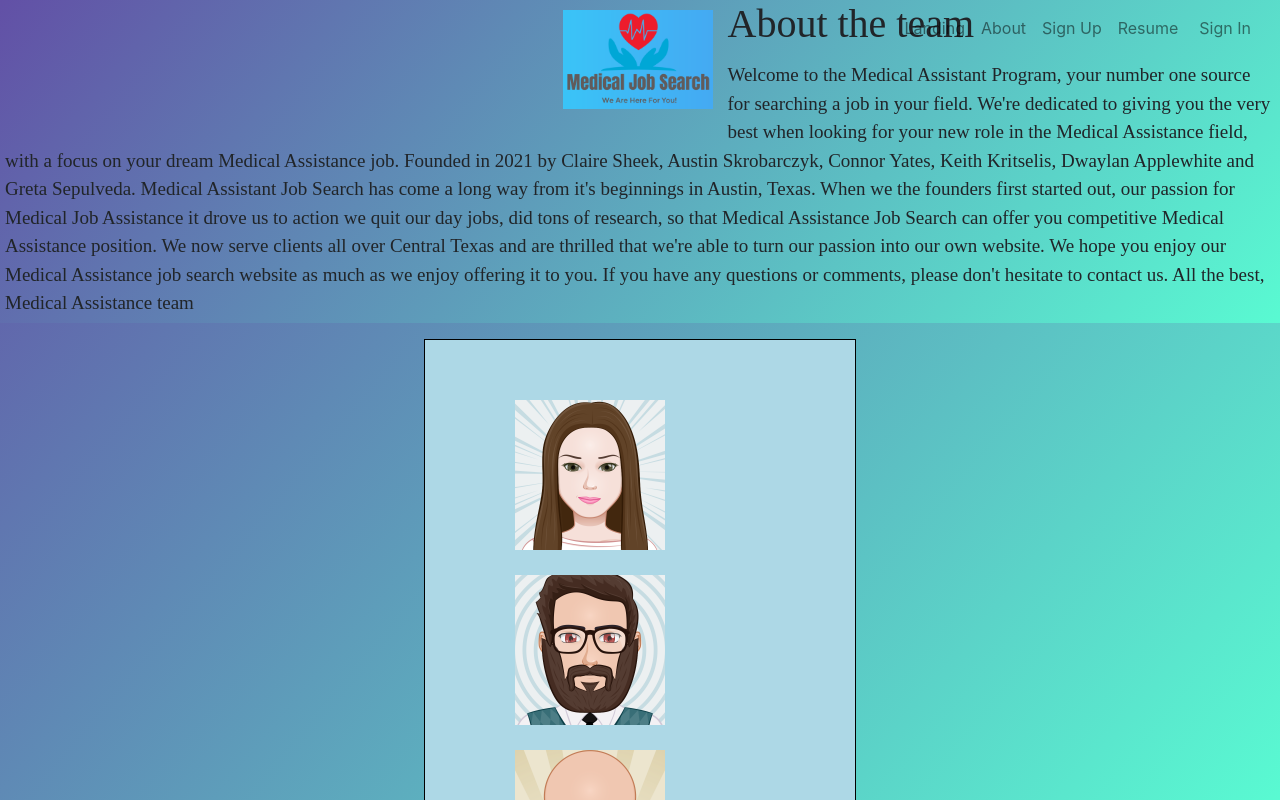
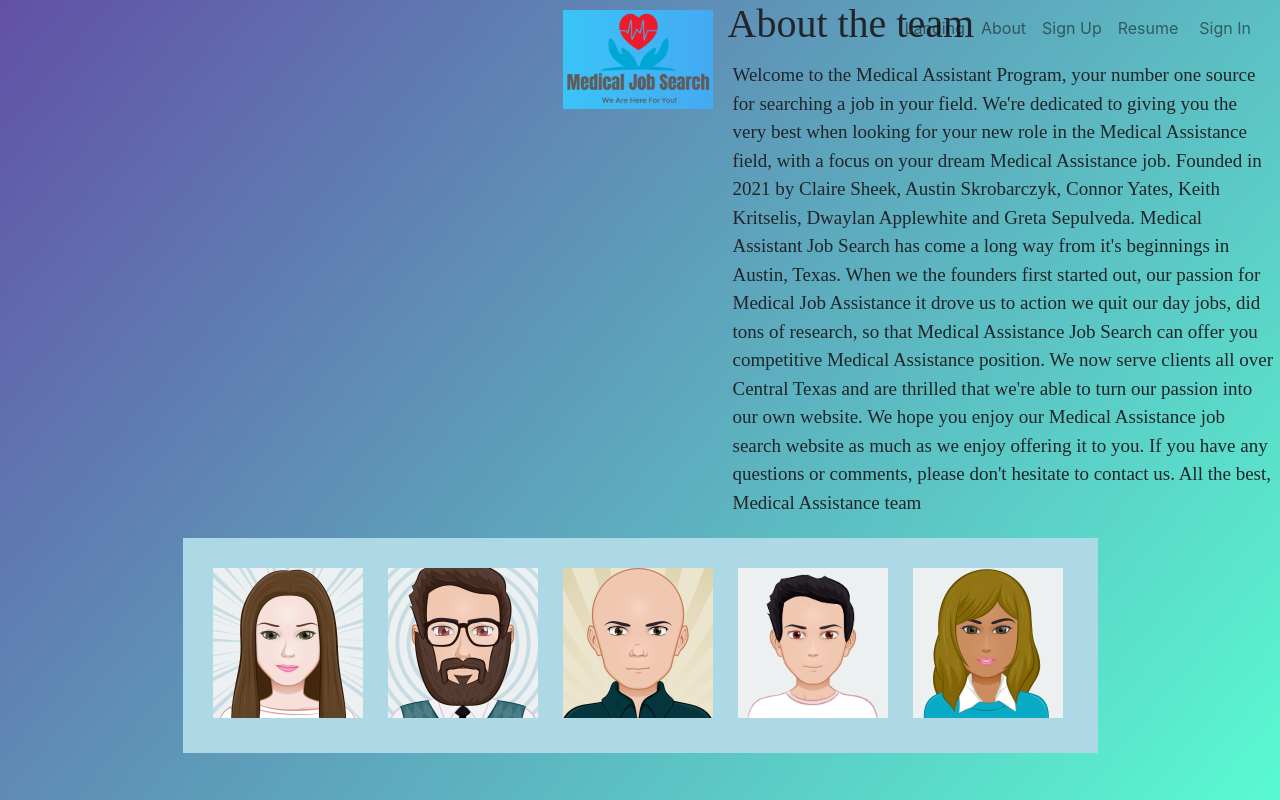
Before and after one commit to theMVPshop/dt04, a React (Create React App) app in the folder client/: page /about in a window 1280 px wide. Shown: the top 800 px of the page. Built offline with nearby package versions, Linux system fonts and the light colour scheme; a web font is replaced by a local one.

Commit message:
updates on css

```diff
--- a/client/src/Components/About.css
+++ b/client/src/Components/About.css
@@ -35,16 +35,19 @@ body {
 
 .Gallery {
   align-content: left;
-  border: 1px solid black;
   background-color: lightblue;
-  padding-top: 50px;
-  padding-right: 30px;
-  padding-bottom: 50px;
-  padding-left: 80px;
-  display: grid;
+  padding-top: 20px;
+  padding-right: 20px;
+  padding-bottom: 20px;
+  padding-left: 20px;
+  display: flex;
   overflow: hidden;
-  grid-template-columns: repeat(auto-fill, minmax(20rem, 1fr));
+  float: bottom;
+  grid-template-columns: repeat(auto-fill, minmax(10rem, 1fr));
 }
+
+
+
 
 
    img {
@@ -61,13 +64,13 @@ body {
   p {
   font-family: 'Zen Tokyo Zoo', cursive;
   font-display: center;
-          align-content: middle;
+  align-content: center;
   justify-content: center;
   font-size: 19px;
   padding: 5px;
   box-sizing: border-box;
   text-align: middle;
-          font:white;
+  font:#ffffff;
 }
 
 
```
Lines whose indentation alone changed are shown as unchanged.
